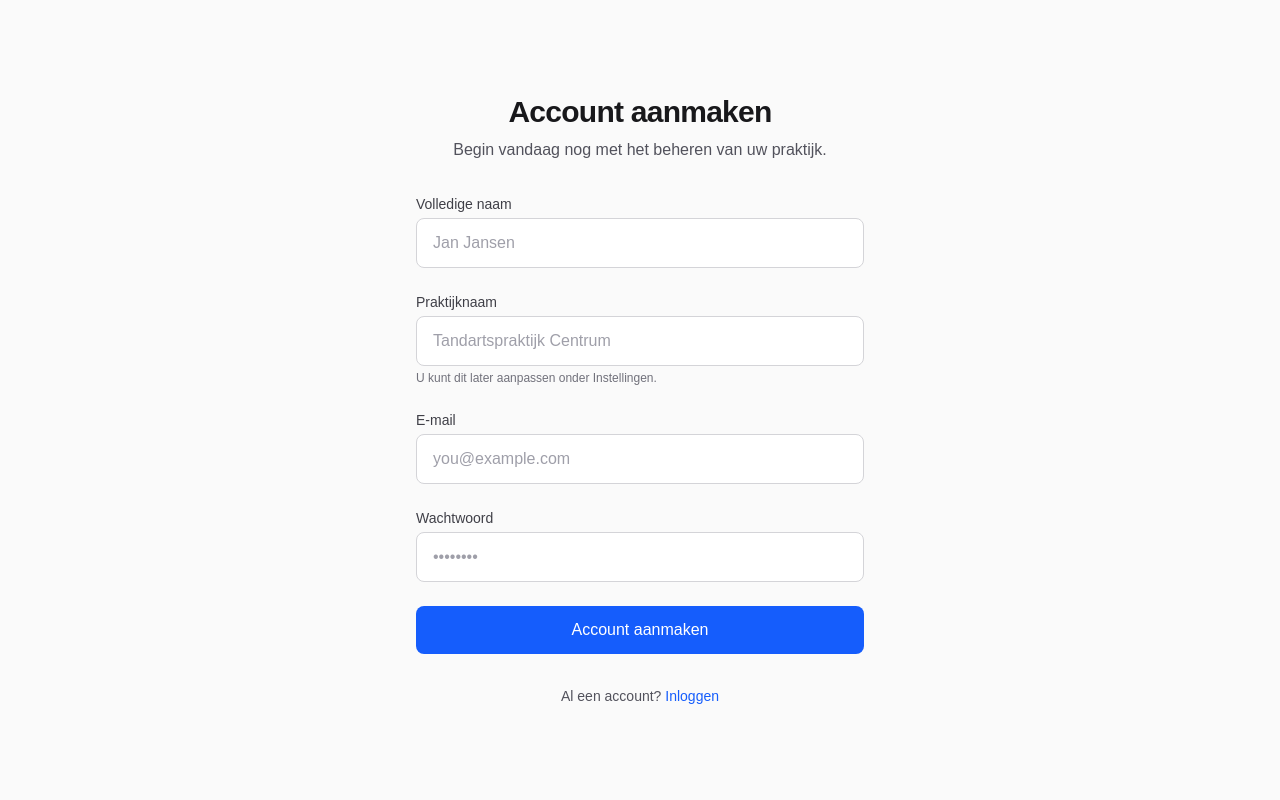
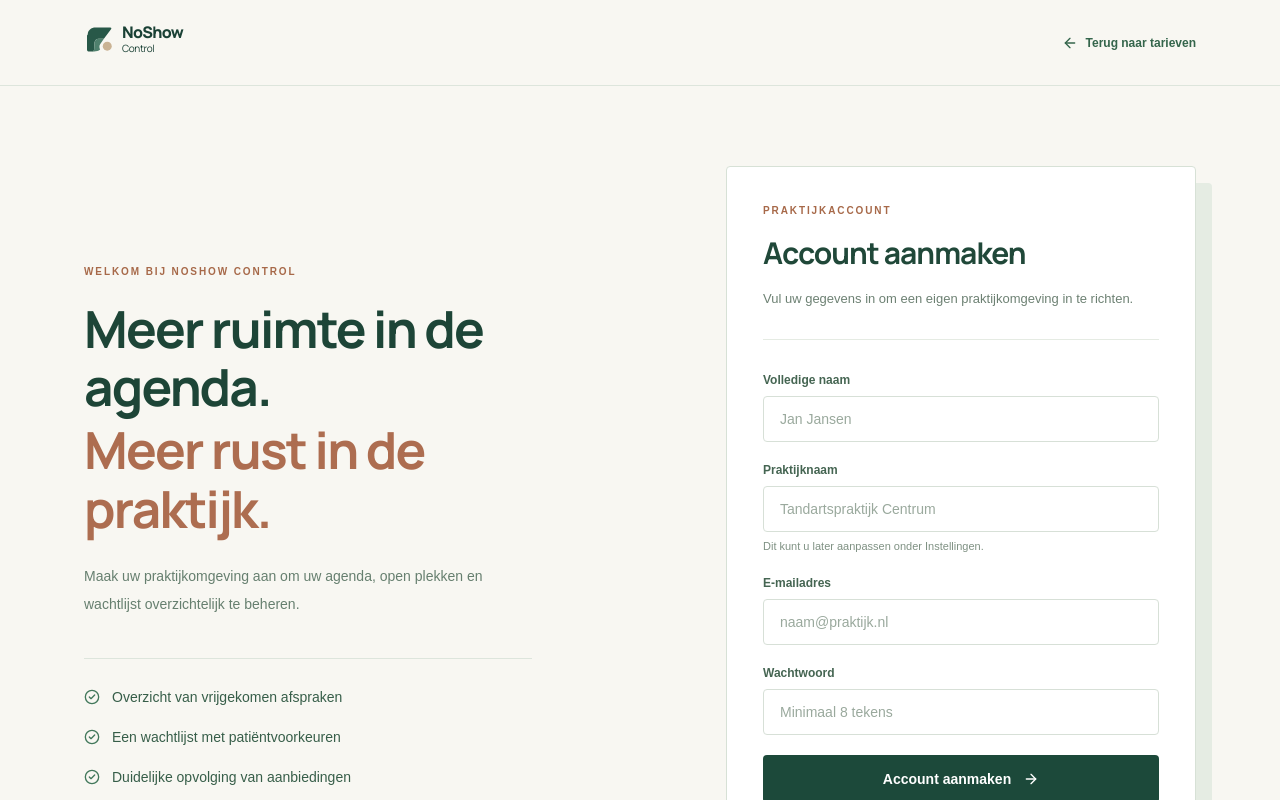
Before and after one commit to bouchraelamrani963-web/praktijkflow, a Next.js app: page /register in a window 1280 px wide. Shown: the top 800 px of the page. Built offline with nearby package versions, Linux system fonts and the light colour scheme; no server answers.

Commit message:
design(preview): branded registration with honest plan selection notice

```diff
--- a/src/app/(auth)/register/page.tsx
+++ b/src/app/(auth)/register/page.tsx
@@ -3,6 +3,8 @@
 import { Suspense, useState } from "react";
 import { useSearchParams } from "next/navigation";
 import Link from "next/link";
+import { ArrowLeft, ArrowRight, CheckCircle2 } from "lucide-react";
+import { BrandLogo } from "@/components/brand/BrandLogo";
 import { useAuth } from "@/lib/hooks/useAuth";
 import { FIREBASE_NOT_CONFIGURED } from "@/lib/firebase/auth";
 import toast from "react-hot-toast";
@@ -88,105 +90,66 @@ function RegisterForm() {
     }
   }
 
+
+  const fieldClass = "mt-2 block w-full rounded-sm border border-[#D7E0D7] bg-white px-4 py-3 text-sm text-[#203F33] outline-none placeholder:text-[#9AA99D] focus:border-[#366F52] focus:ring-2 focus:ring-[#D1E2D2] disabled:opacity-50";
+  const labelClass = "block text-xs font-bold text-[#456552]";
+
   return (
-    <div className="w-full max-w-md space-y-8">
-      <div className="text-center">
-        <h1 className="text-3xl font-bold tracking-tight text-zinc-900 dark:text-white">
+    <div className="w-full rounded-sm border border-[#D7E1D6] bg-white p-6 shadow-[16px_17px_0_#E5ECE3] sm:p-9">
+      <div className="mb-8 border-b border-[#E5EBE3] pb-7">
+        <p className="text-[10px] font-bold uppercase tracking-[0.19em] text-[#A76949]">PRAKTIJKACCOUNT</p>
+        <h1 className="mt-3 font-[Manrope] text-[30px] font-bold tracking-[-1px] text-[#204839]">
           Account aanmaken
         </h1>
-        <p className="mt-2 text-zinc-600 dark:text-zinc-400">
-          {planLabel
-            ? `U heeft het ${planLabel}-plan gekozen. Maak uw account aan om te starten.`
-            : "Begin vandaag nog met het beheren van uw praktijk."}
+        <p className="mt-3 text-[13px] leading-6 text-[#6D8173]">
+          Vul uw gegevens in om een eigen praktijkomgeving in te richten.
         </p>
+        {planLabel && (
+          <div className="mt-5 border-l-[3px] border-[#B77856] bg-[#F0F4EE] px-4 py-3" role="note">
+            <p className="text-[10px] font-bold uppercase tracking-[0.13em] text-[#758779]">UW PAKKETKEUZE</p>
+            <p className="mt-1 text-sm font-bold text-[#234B3B]">{planLabel}</p>
+            <p className="mt-1 text-xs leading-5 text-[#667E6D]">
+              Deze keuze is voorlopig. Er wordt nu geen betaald abonnement afgesloten.
+            </p>
+          </div>
+        )}
       </div>
-
-      <form onSubmit={handleSubmit} className="space-y-6">
+      <form onSubmit={handleSubmit} className="space-y-5">
         <div>
-          <label htmlFor="name" className="block text-sm font-medium text-zinc-700 dark:text-zinc-300">
-            Volledige naam
-          </label>
-          <input
-            id="name"
-            type="text"
-            required
-            value={name}
-            onChange={(e) => setName(e.target.value)}
-            className="mt-1 block w-full rounded-lg border border-zinc-300 bg-white px-4 py-3 text-zinc-900 placeholder-zinc-400 focus:border-blue-500 focus:ring-2 focus:ring-blue-500/20 disabled:opacity-50 dark:border-zinc-700 dark:bg-zinc-800 dark:text-white"
-            placeholder="Jan Jansen"
-            autoComplete="name"
-          />
+          <label htmlFor="name" className={labelClass}>Volledige naam</label>
+          <input id="name" type="text" required value={name} onChange={(e) => setName(e.target.value)}
+            className={fieldClass} placeholder="Jan Jansen" autoComplete="name" disabled={loading} />
         </div>
-
         <div>
-          <label htmlFor="practiceName" className="block text-sm font-medium text-zinc-700 dark:text-zinc-300">
-            Praktijknaam
-          </label>
-          <input
-            id="practiceName"
-            type="text"
-            required
-            value={practiceName}
-            onChange={(e) => setPracticeName(e.target.value)}
-            className="mt-1 block w-full rounded-lg border border-zinc-300 bg-white px-4 py-3 text-zinc-900 placeholder-zinc-400 focus:border-blue-500 focus:ring-2 focus:ring-blue-500/20 disabled:opacity-50 dark:border-zinc-700 dark:bg-zinc-800 dark:text-white"
-            placeholder="Tandartspraktijk Centrum"
-            autoComplete="organization"
-          />
-          <p className="mt-1 text-xs text-zinc-500 dark:text-zinc-400">
-            U kunt dit later aanpassen onder Instellingen.
-          </p>
+          <label htmlFor="practiceName" className={labelClass}>Praktijknaam</label>
+          <input id="practiceName" type="text" required value={practiceName} onChange={(e) => setPracticeName(e.target.value)}
+            className={fieldClass} placeholder="Tandartspraktijk Centrum" autoComplete="organization" disabled={loading} />
+          <p className="mt-1.5 text-[11px] text-[#7F9183]">Dit kunt u later aanpassen onder Instellingen.</p>
         </div>
-
         <div>
-          <label htmlFor="email" className="block text-sm font-medium text-zinc-700 dark:text-zinc-300">
-            E-mail
-          </label>
-          <input
-            id="email"
-            type="email"
-            required
-            value={email}
-            onChange={(e) => setEmail(e.target.value)}
-            className="mt-1 block w-full rounded-lg border border-zinc-300 bg-white px-4 py-3 text-zinc-900 placeholder-zinc-400 focus:border-blue-500 focus:ring-2 focus:ring-blue-500/20 disabled:opacity-50 dark:border-zinc-700 dark:bg-zinc-800 dark:text-white"
-            placeholder="you@example.com"
-            autoComplete="email"
-          />
+          <label htmlFor="email" className={labelClass}>E-mailadres</label>
+          <input id="email" type="email" required value={email} onChange={(e) => setEmail(e.target.value)}
+            className={fieldClass} placeholder="naam@praktijk.nl" autoComplete="email" disabled={loading} />
         </div>
-
         <div>
-          <label htmlFor="password" className="block text-sm font-medium text-zinc-700 dark:text-zinc-300">
-            Wachtwoord
-          </label>
-          <input
-            id="password"
-            type="password"
-            required
-            minLength={8}
-            value={password}
-            onChange={(e) => setPassword(e.target.value)}
-            className="mt-1 block w-full rounded-lg border border-zinc-300 bg-white px-4 py-3 text-zinc-900 placeholder-zinc-400 focus:border-blue-500 focus:ring-2 focus:ring-blue-500/20 disabled:opacity-50 dark:border-zinc-700 dark:bg-zinc-800 dark:text-white"
-            placeholder="••••••••"
-            autoComplete="new-password"
-          />
+          <label htmlFor="password" className={labelClass}>Wachtwoord</label>
+          <input id="password" type="password" required minLength={8} value={password}
+            onChange={(e) => setPassword(e.target.value)} className={fieldClass}
+            placeholder="Minimaal 8 tekens" autoComplete="new-password" disabled={loading} />
         </div>
-
-        <button
-          type="submit"
-          disabled={loading}
-          className="w-full rounded-lg bg-blue-600 px-4 py-3 font-medium text-white transition-colors hover:bg-blue-700 disabled:opacity-50"
-        >
+        <button type="submit" disabled={loading}
+          className="flex w-full items-center justify-center gap-3 rounded-sm bg-[#1C493A] px-5 py-3.5 text-sm font-bold text-white transition-colors hover:bg-[#30664E] focus-visible:outline-2 focus-visible:outline-offset-2 focus-visible:outline-[#34694E] disabled:cursor-not-allowed disabled:opacity-50">
           {loading ? "Account aanmaken..." : "Account aanmaken"}
+          {!loading && <ArrowRight className="h-4 w-4" aria-hidden="true" />}
         </button>
+        <p className="text-center text-[11px] leading-5 text-[#738679]">
+          Hiermee maakt u een praktijkaccount aan. Er wordt geen betaling uitgevoerd.
+        </p>
       </form>
-
-      <p className="text-center text-sm text-zinc-600 dark:text-zinc-400">
-        Al een account?{" "}
-        <Link
-          href={plan ? `/login?plan=${encodeURIComponent(plan)}` : "/login"}
-          className="font-medium text-blue-600 hover:text-blue-500"
-        >
-          Inloggen
-        </Link>
+      <p className="mt-7 border-t border-[#E5EBE3] pt-5 text-center text-xs text-[#627969]">
+        Heeft u al een account?{" "}
+        <Link href={plan ? "/login?plan=" + encodeURIComponent(plan) : "/login"}
+          className="font-bold text-[#275D44] underline-offset-4 hover:underline">Inloggen</Link>
       </p>
     </div>
   );
@@ -194,10 +157,50 @@ function RegisterForm() {
 
 export default function RegisterPage() {
   return (
-    <div className="flex min-h-screen items-center justify-center bg-zinc-50 px-4 dark:bg-zinc-950">
-      <Suspense fallback={null}>
-        <RegisterForm />
-      </Suspense>
+    <div className="min-h-screen bg-[#F8F7F2] text-[#204839]">
+      <header className="border-b border-[#DDE5DC]">
+        <div className="mx-auto flex max-w-6xl items-center justify-between gap-4 px-5 py-6">
+          <Link href="/" aria-label="NoShow Control - startpagina"><BrandLogo compact /></Link>
+          <Link href="/pricing" className="inline-flex items-center gap-2 text-xs font-bold text-[#34654B] hover:text-[#A76949]">
+            <ArrowLeft className="h-4 w-4" aria-hidden="true" /><span>Terug naar tarieven</span>
+          </Link>
+        </div>
+      </header>
+      <main className="mx-auto grid max-w-6xl items-center gap-12 px-5 py-12 md:grid-cols-[minmax(0,1fr)_minmax(0,470px)] md:gap-16 md:py-20">
+        <section className="max-w-md">
+          <p className="text-[10px] font-bold uppercase tracking-[0.19em] text-[#A76949]">WELKOM BIJ NOSHOW CONTROL</p>
+          <h2 className="mt-5 font-[Manrope] text-[clamp(35px,4vw,57px)] font-bold leading-[1.15] tracking-[-1.8px] text-[#1D4537]">
+            Meer ruimte in de agenda.
+            <span className="mt-1 block text-[#AD6D50]">Meer rust in de praktijk.</span>
+          </h2>
+          <p className="mt-6 text-sm leading-7 text-[#667F6F]">
+            Maak uw praktijkomgeving aan om uw agenda, open plekken en wachtlijst overzichtelijk te beheren.
+          </p>
+          <div className="mt-10 space-y-5 border-t border-[#DDE5DC] pt-7">
+            <p className="flex items-center gap-3 text-sm text-[#375E49]">
+              <CheckCircle2 className="h-4 w-4 shrink-0 text-[#42785B]" aria-hidden="true" />
+              Overzicht van vrijgekomen afspraken
+            </p>
+            <p className="flex items-center gap-3 text-sm text-[#375E49]">
+              <CheckCircle2 className="h-4 w-4 shrink-0 text-[#42785B]" aria-hidden="true" />
+              Een wachtlijst met patiëntvoorkeuren
+            </p>
+            <p className="flex items-center gap-3 text-sm text-[#375E49]">
+              <CheckCircle2 className="h-4 w-4 shrink-0 text-[#42785B]" aria-hidden="true" />
+              Duidelijke opvolging van aanbiedingen
+            </p>
+          </div>
+          <p className="mt-9 text-xs leading-6 text-[#829487]">
+            Wilt u eerst rondkijken?{" "}
+            <Link href="/demo" className="font-bold text-[#2F6149] underline underline-offset-4">
+              Open de demo met fictieve gegevens.
+            </Link>
+          </p>
+        </section>
+        <Suspense fallback={<div className="min-h-[500px]" />}>
+          <RegisterForm />
+        </Suspense>
+      </main>
     </div>
   );
 }
```
